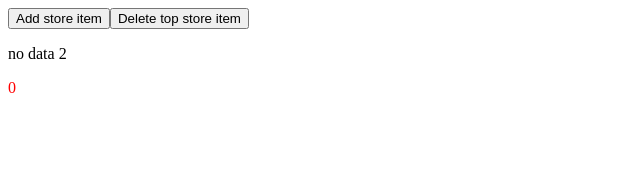
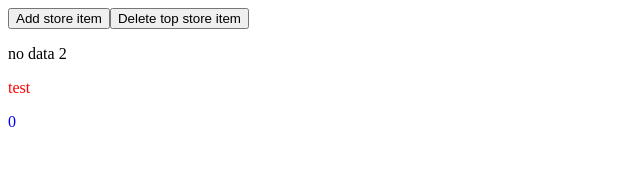
Before and after one commit to aghnu/REACO, a React (Vite) app: page / in a window 1280 px wide. Shown: the top 181 px of the page, without its empty margins (0-640 px from the left). Built offline with nearby package versions, Linux system fonts and the light colour scheme.

Commit message:
Update styled component test demo

```diff
--- a/src/components/Test.tsx
+++ b/src/components/Test.tsx
@@ -6,14 +6,21 @@ const TestStyled = styled.div`
   color: red;
 `;
 
+const TestStyled2 = styled.div`
+  color: blue;
+`;
+
 const Test = ({ children = undefined }: { children?: React.ReactNode }) => {
   const order = useSelector(selectOrderedDisplayStateItemsTopOrder);
 
   return (
-    <TestStyled>
-      <p className="Test__text">{order}</p>
+    <TestStyled2>
+      <TestStyled>
+        <p>test</p>
+      </TestStyled>
+      <p>{order}</p>
       {children}
-    </TestStyled>
+    </TestStyled2>
   );
 };
 
```
